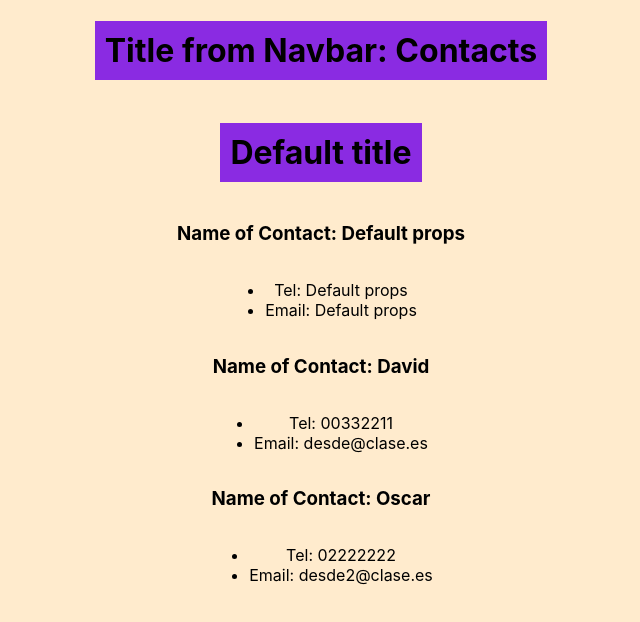
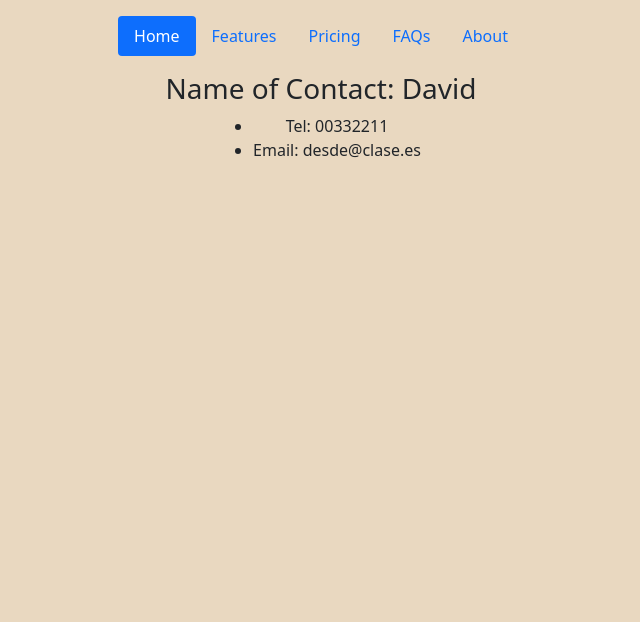
Before and after one commit to F4hdC/React_First_Project, a React (Create React App) app: page / in a window 1280 px wide. Shown: the top 622 px of the page, without its empty margins (319-959 px from the left). Built offline with nearby package versions, Linux system fonts and the light colour scheme.

Commit message:
AddBootstrap

```diff
--- a/package.json
+++ b/package.json
@@ -6,6 +6,7 @@
     "@testing-library/jest-dom": "^5.14.1",
     "@testing-library/react": "^11.2.7",
     "@testing-library/user-event": "^12.8.3",
+    "bootstrap": "^5.0.1",
     "react": "^17.0.2",
     "react-bootstrap": "^1.6.1",
     "react-dom": "^17.0.2",
--- a/src/App.js
+++ b/src/App.js
@@ -1,18 +1,13 @@
 import Contacts from './components/contacts/Contacts';
 import Navbar from './components/navbar/Navbar';
+
 
 // Para pasar los parametros a una funcion como la Navbar
 function App() {
   return (
     <div className="App">
-      {/*<header className="App-header">
-        <img src={logo} className="App-logo" alt="logo" />
-        </header>*/}
-      <Navbar title="Title from Navbar: Contacts"/>
       <Navbar />
-      <Contacts />
       <Contacts name="David" tel="00332211" email="desde@clase.es"/>
-      <Contacts name="Oscar" tel="02222222" email="desde2@clase.es"/>
     </div>
   );
 }
--- a/src/components/navbar/Navbar.css
+++ b/src/components/navbar/Navbar.css
@@ -1,11 +1,4 @@
-.h1_navbar{
-    text-align: center;
+
+body {
+    background-color: rgb(233, 216, 192) !important;
 }
-body{
-    background-color: blanchedalmond;
-}
-h1{
-    display: inline-block;
-    background-color: blueviolet;
-    padding: 10px;
-}
--- a/src/components/navbar/Navbar.js
+++ b/src/components/navbar/Navbar.js
@@ -1,14 +1,23 @@
 import React from 'react'
 import PropTypes from 'prop-types';
 import  './Navbar.css';
+
 // Para pasar parametros a una funcion, hay que añadirlos dentro de los parentesis
 const Navbar = (parametros) => {
     // Creo un objeto para no repetir escribir parametros.....
     const { title } = parametros;
     return (
-        <div className="h1_navbar">
-            <h1>{title}</h1>
-        </div>
+        <div className="container">
+        <header className="d-flex justify-content-center py-3">
+          <ul className="nav nav-pills">
+            <li className="nav-item"><a href="#" className="nav-link active" aria-current="page">Home</a></li>
+            <li className="nav-item"><a href="#" className="nav-link">Features</a></li>
+            <li className="nav-item"><a href="#" className="nav-link">Pricing</a></li>
+            <li className="nav-item"><a href="#" className="nav-link">FAQs</a></li>
+            <li className="nav-item"><a href="#" className="nav-link">About</a></li>
+          </ul>
+        </header>
+      </div>
     )
 }
 
--- a/src/index.js
+++ b/src/index.js
@@ -3,6 +3,7 @@
 import './index.css';
 import App from './App';
 import reportWebVitals from './reportWebVitals';
+import 'bootstrap/dist/css/bootstrap.min.css';
 
 ReactDOM.render(
   <React.StrictMode>
```
Also changed, not shown: 1 other file (tests, documents, lock files or other folders).
